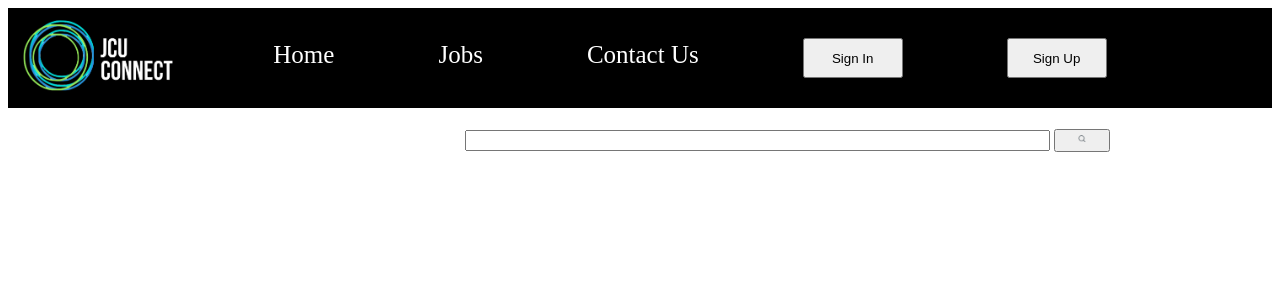
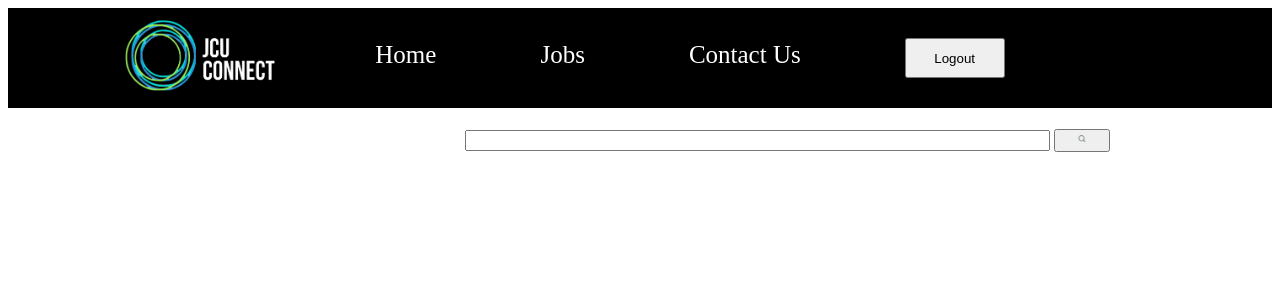
Before and after one commit to CDivyaPrabha/CP3405-Assessment, a Flask app: template app/templates/searchJob.html in a window 1280 px wide. Shown: the top 300 px of the page. Run offline with Flask 2, Linux system fonts and the light colour scheme; the template is opened without the code that fills it, so the values that code supplies are empty.

Commit message:
Logout button

```diff
--- a/app/templates/searchJob.html
+++ b/app/templates/searchJob.html
@@ -12,8 +12,7 @@
     <a href="index.html">Home</a>
     <a href="searchJob.html">Jobs</a>
     <a href="">Contact Us</a>
-    <a href="login.html"><button class="signin">Sign In</button></a>
-    <a href="signup.html"><button class="signup">Sign Up</button></a>
+    <a href="index.html"><button class="logout">Logout</button></a>
 </div>
 <br>
 
```
